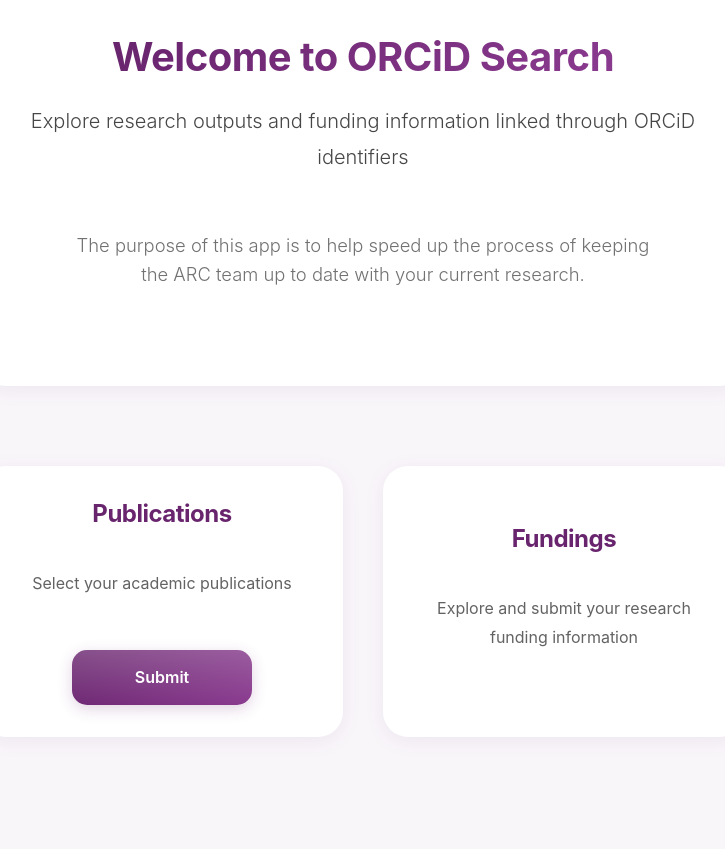
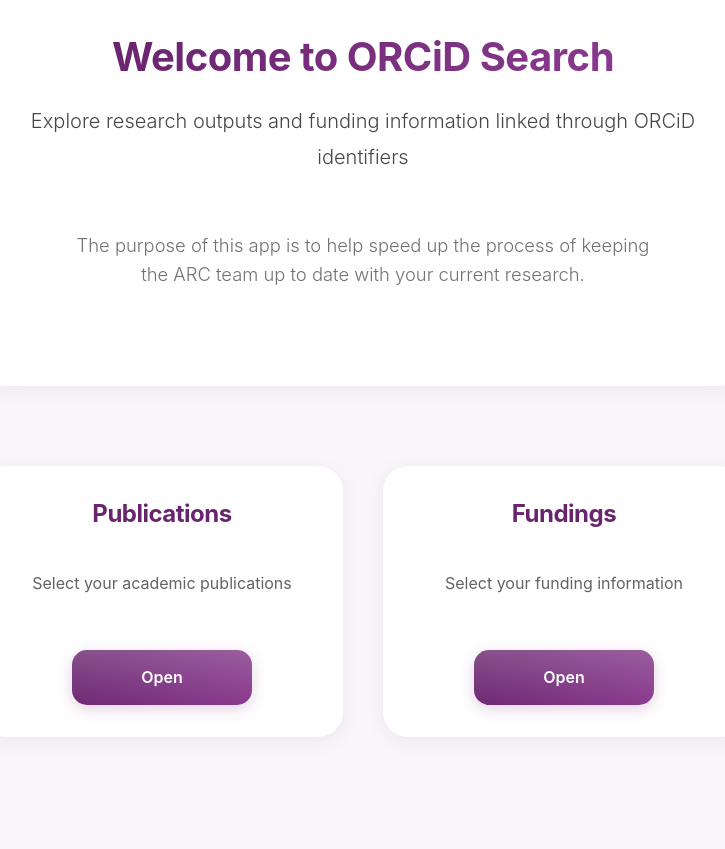
Before and after one commit to DurhamARC/ARC-Feedback, a Flask app: page / in a window 1280 px wide. Shown: the part 141-990 px from the top of the page, without its empty margins (277-1002 px from the left). Run offline with Flask 3, Linux system fonts and the light colour scheme; some libraries are stand-ins or nearby versions.

Commit message:
home fix

```diff
--- a/SearchApp/templates/home.html
+++ b/SearchApp/templates/home.html
@@ -18,13 +18,16 @@
             <h2>Publications</h2>
             <p>Select your academic publications</p>
             <a href='/publications/search' class="button" aria-label="View publications">
-                Submit
+                Open
             </a>
         </div>
 
         <div class="feature-card">
             <h2>Fundings</h2>
-            <p>Explore and submit your research funding information</p>
+            <p>Select your funding information</p>
+            <a href='/fundings/search' class="button" aria-label="View fundings">
+                Open
+            </a>
         </div>
     </div>
 </div>
```
